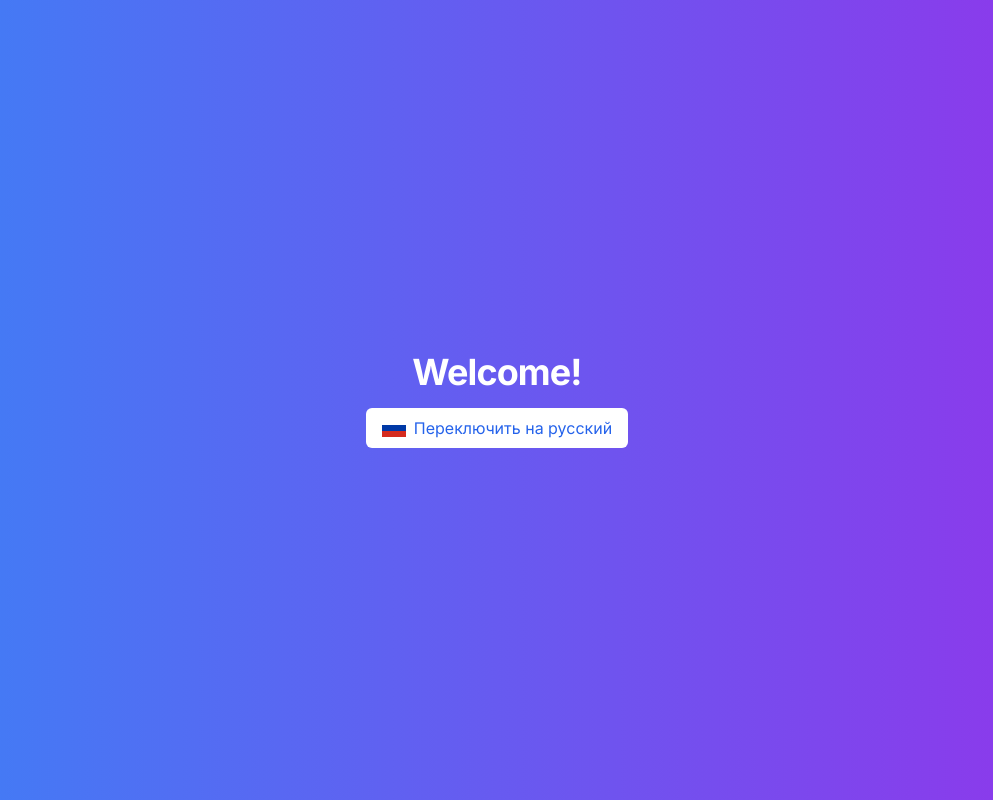
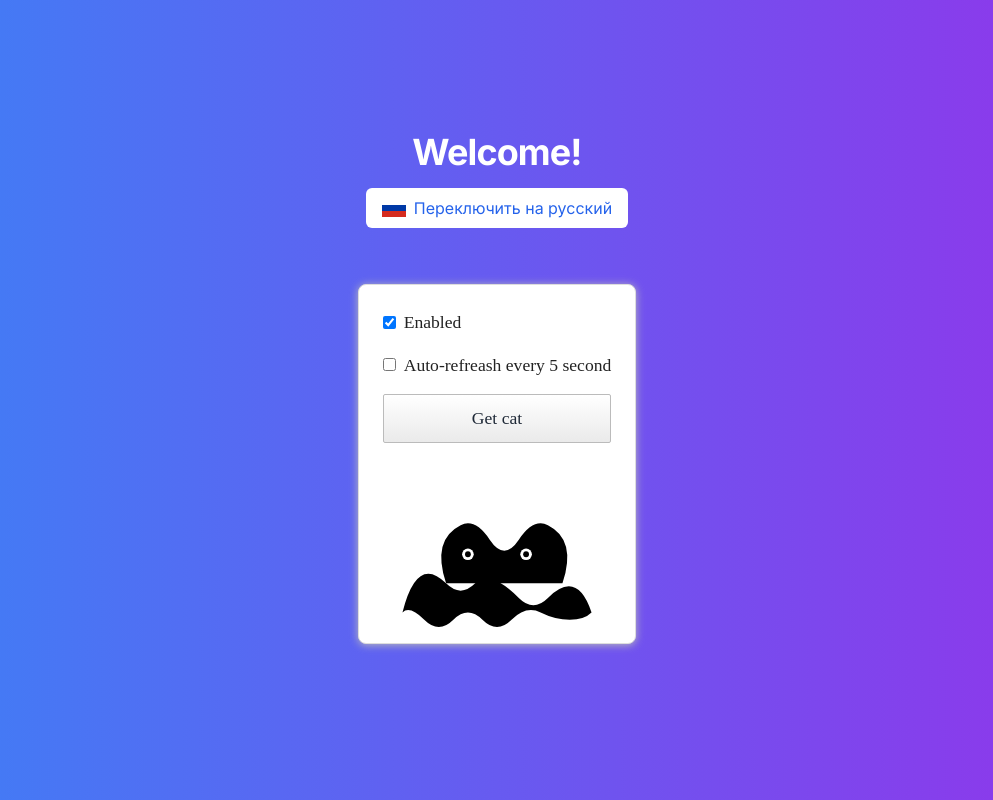
Before and after one commit to MakShuk/catapi-react-demo, a React (Create React App) app: page / in a window 1280 px wide. Shown: the whole page, without its empty margins (143-1136 px from the left). Built offline with nearby package versions, Linux system fonts and the light colour scheme; the HTML template or start-up script is replaced by a standard one.

Commit message:
feat: Add Cat API components with styling and functionality

```diff
--- a/package.json
+++ b/package.json
@@ -1,8 +1,8 @@
 {
-  "name": "github-pages-example",
-  "version": "0.0.3",
+  "name": "catapi-react-demo",
+  "version": "0.0.1",
   "private": true,
-  "homepage": "https://makshuk.github.io/github-pages-example",
+  "homepage": "https://makshuk.github.io/catapi-react-demo",
   "dependencies": {
     "@shadcn/ui": "^0.0.4",
     "@testing-library/jest-dom": "^5.17.0",
--- a/src/App.tsx
+++ b/src/App.tsx
@@ -1,5 +1,8 @@
 import React, { useState } from 'react';
 import './App.css';
+import Card from './components/Card';
+import CatControls from './components/CatControls';
+import CatImage from './components/CatImage';
 
 // Иконки флагов
 const RussianFlag = () => (
@@ -25,8 +28,18 @@ const BritishFlag = () => (
 const App: React.FC = () => {
   const [isRussian, setIsRussian] = useState(false);
 
+  // Состояния для контролов кота
+  const [enabled, setEnabled] = useState(true);
+  const [autoRefresh, setAutoRefresh] = useState(false);
+
   const toggleLanguage = () => {
     setIsRussian(!isRussian);
+  };
+
+  const handleEnabledChange = (value: boolean) => setEnabled(value);
+  const handleAutoRefreshChange = (value: boolean) => setAutoRefresh(value);
+  const handleGetCat = () => {
+    // Здесь могла бы быть логика получения кота
   };
 
   return (
@@ -36,11 +49,21 @@ const App: React.FC = () => {
       </h1>
       <button
         onClick={toggleLanguage}
-        className="px-4 py-2 bg-white text-blue-600 rounded-md hover:bg-blue-50 transition-colors flex items-center"
+        className="px-4 py-2 bg-white text-blue-600 rounded-md hover:bg-blue-50 transition-colors flex items-center mb-8"
       >
         {isRussian ? <BritishFlag /> : <RussianFlag />}
         <span>{isRussian ? 'Switch to English' : 'Переключить на русский'}</span>
       </button>
+      <Card>
+        <CatControls
+          enabled={enabled}
+          autoRefresh={autoRefresh}
+          onEnabledChange={handleEnabledChange}
+          onAutoRefreshChange={handleAutoRefreshChange}
+          onGetCat={handleGetCat}
+        />
+        <CatImage />
+      </Card>
     </div>
   );
 };
--- /dev/null
+++ b/src/components/Card.module.css
@@ -0,0 +1,10 @@
+.card {
+  background: #fff;
+  border-radius: 8px;
+  box-shadow: 0 1px 8px 0 #bbb;
+  border: 1px solid #ddd;
+  padding: 24px 24px 16px 24px;
+  max-width: 340px;
+  margin: 24px auto;
+  font-family: serif;
+}
--- /dev/null
+++ b/src/components/Card.tsx
@@ -0,0 +1,14 @@
+import React, { ReactNode } from "react";
+import styles from "./Card.module.css";
+
+interface CardProps {
+  children: ReactNode;
+}
+
+const Card: React.FC<CardProps> = ({ children }) => (
+  <div className={styles.card} tabIndex={0} aria-label="Карточка">
+    {children}
+  </div>
+);
+
+export default Card;
--- /dev/null
+++ b/src/components/CatControls.module.css
@@ -0,0 +1,30 @@
+.controls {
+  display: flex;
+  flex-direction: column;
+  gap: 16px;
+  margin-bottom: 24px;
+}
+
+.checkboxLabel {
+  display: flex;
+  align-items: center;
+  font-size: 1.1rem;
+  gap: 8px;
+  cursor: pointer;
+  color: #222;
+  user-select: none;
+}
+
+.button {
+  padding: 10px 0;
+  font-size: 1.1rem;
+  background: linear-gradient(180deg, #fff 0%, #eaeaea 100%);
+  border: 1px solid #bbb;
+  border-radius: 2px;
+  cursor: pointer;
+  transition: background 0.2s;
+}
+
+.button:active {
+  background: #e0e0e0;
+}
--- /dev/null
+++ b/src/components/CatControls.tsx
@@ -0,0 +1,50 @@
+import React from "react";
+import styles from "./CatControls.module.css";
+
+interface CatControlsProps {
+  enabled: boolean;
+  autoRefresh: boolean;
+  onEnabledChange: (value: boolean) => void;
+  onAutoRefreshChange: (value: boolean) => void;
+  onGetCat: () => void;
+}
+
+const CatControls: React.FC<CatControlsProps> = ({
+  enabled,
+  autoRefresh,
+  onEnabledChange,
+  onAutoRefreshChange,
+  onGetCat,
+}) => (
+  <div className={styles.controls}>
+    <label className={styles.checkboxLabel}>
+      <input
+        type="checkbox"
+        checked={enabled}
+        onChange={e => onEnabledChange(e.target.checked)}
+        aria-label="Включено"
+      />
+      Enabled
+    </label>
+    <label className={styles.checkboxLabel}>
+      <input
+        type="checkbox"
+        checked={autoRefresh}
+        onChange={e => onAutoRefreshChange(e.target.checked)}
+        aria-label="Автообновление каждые 5 секунд"
+      />
+      Auto-refreash every 5 second
+    </label>
+    <button
+      className={styles.button}
+      onClick={onGetCat}
+      aria-label="Получить кота"
+      tabIndex={0}
+      type="button"
+    >
+      Get cat
+    </button>
+  </div>
+);
+
+export default CatControls;
--- /dev/null
+++ b/src/components/CatImage.module.css
@@ -0,0 +1,12 @@
+.catImageWrapper {
+  display: flex;
+  justify-content: center;
+  align-items: center;
+  margin-top: 16px;
+}
+
+.catSvg {
+  width: 220px;
+  height: 160px;
+  display: block;
+}
--- /dev/null
+++ b/src/components/CatImage.tsx
@@ -0,0 +1,24 @@
+import React from "react";
+import styles from "./CatImage.module.css";
+
+const CatImage: React.FC = () => (
+  <div className={styles.catImageWrapper} tabIndex={0} aria-label="Картинка кота">
+    <svg
+      className={styles.catSvg}
+      viewBox="0 0 300 220"
+      fill="black"
+      xmlns="http://www.w3.org/2000/svg"
+      aria-hidden="true"
+      focusable="false"
+    >
+      <path d="M20 200 Q40 120 80 160 Q100 180 120 160 Q140 140 180 180 Q200 200 220 180 Q260 140 280 200 Q270 210 250 210 Q230 210 210 200 Q190 190 170 210 Q150 230 130 210 Q110 190 90 210 Q70 230 50 210 Q30 190 20 200 Z" />
+      <path d="M80 160 Q60 100 100 80 Q120 70 140 100 Q160 130 180 100 Q200 70 220 80 Q260 100 240 160" />
+      <circle cx="110" cy="120" r="8" fill="#fff"/>
+      <circle cx="190" cy="120" r="8" fill="#fff"/>
+      <circle cx="110" cy="120" r="4" fill="#000"/>
+      <circle cx="190" cy="120" r="4" fill="#000"/>
+    </svg>
+  </div>
+);
+
+export default CatImage;
--- /dev/null
+++ b/src/declarations.d.ts
@@ -0,0 +1,4 @@
+declare module "*.module.css" {
+  const classes: { [key: string]: string };
+  export default classes;
+}
```
Also changed, not shown: 1 other file (tests, documents, lock files or other folders).
